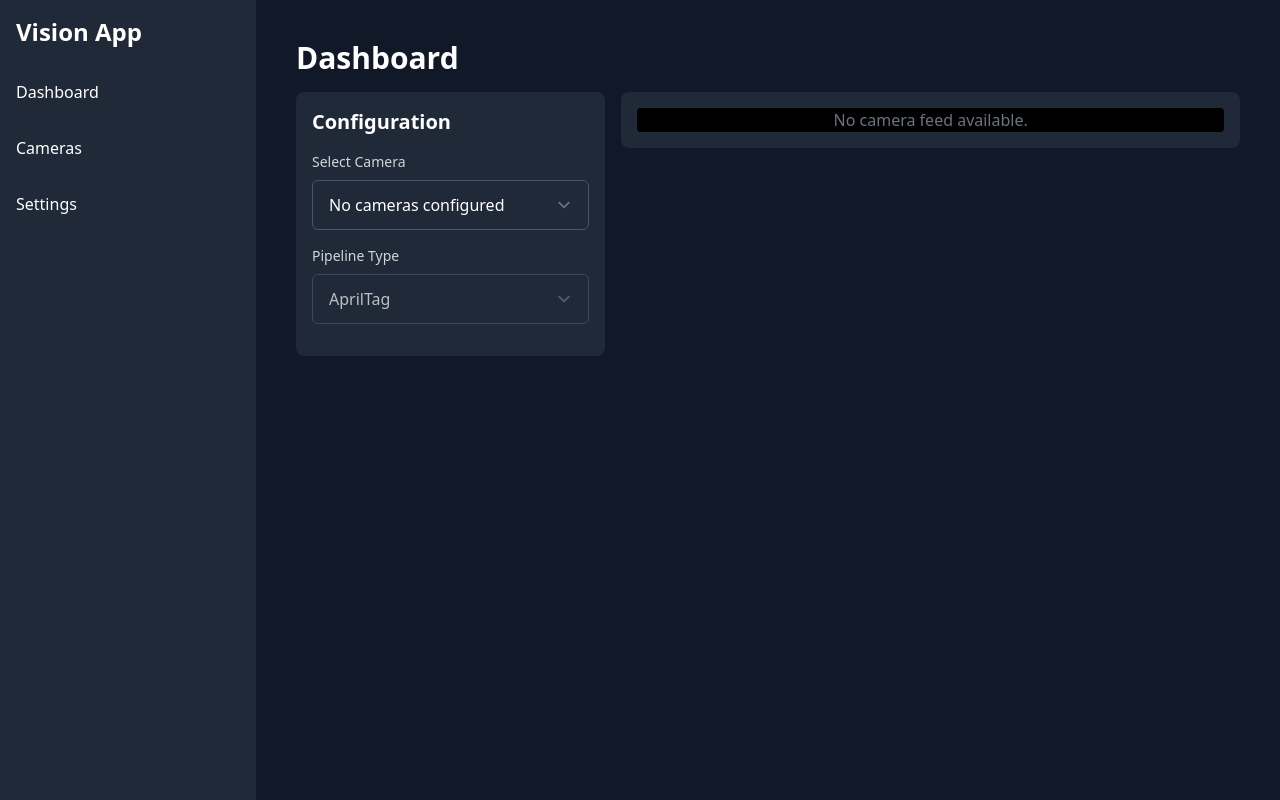
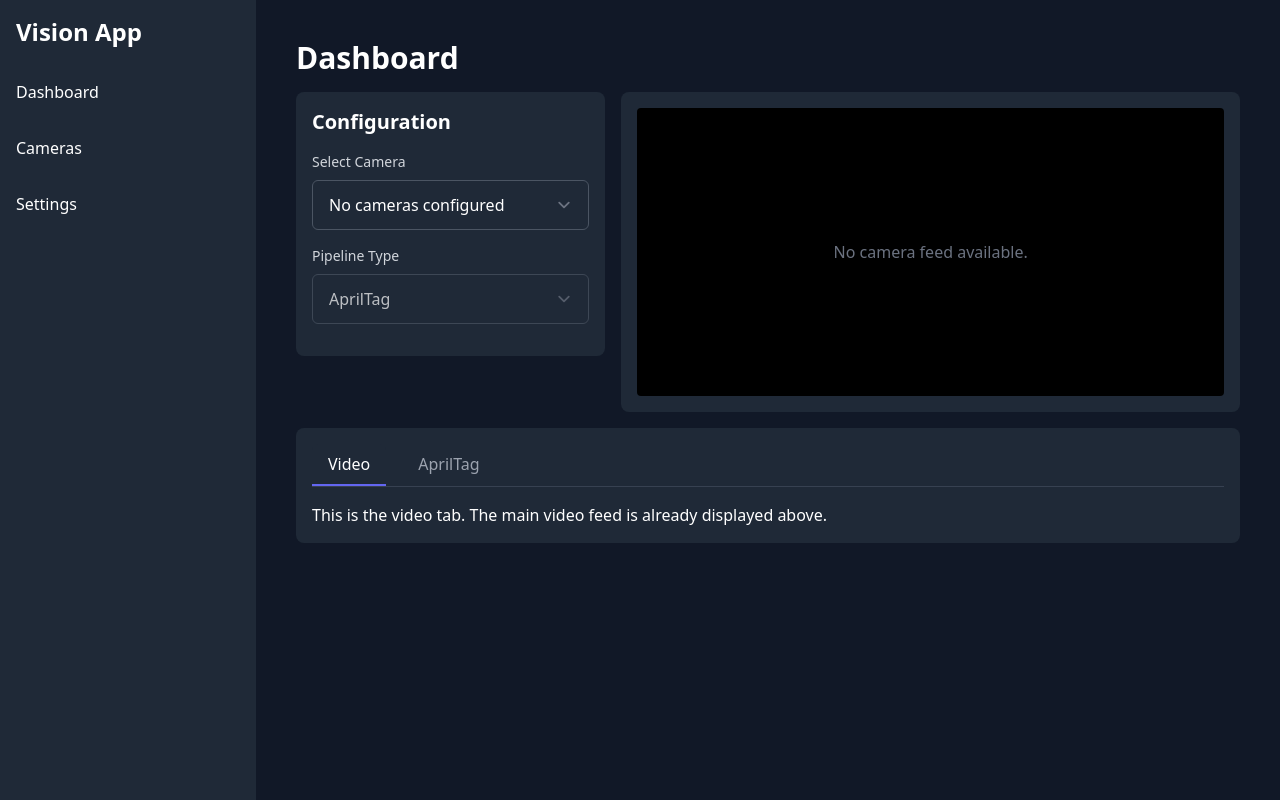
Before and after one commit to krystian-booker/ArcSight, a Flask app: template web/templates/index.html in a window 1280 px wide. Run offline with Flask 3, Linux system fonts and the light colour scheme; the template is opened without the code that fills it, so the values that code supplies are empty; parts of the project's set-up code (start-up, migrations or seed data) failed here and were passed over; some libraries are stand-ins or nearby versions.

Commit message:
Added pipeline forms

```diff
--- a/web/templates/index.html
+++ b/web/templates/index.html
@@ -1,6 +1,29 @@
 {% extends "layout.html" %}
 {% block title %}Dashboard{% endblock %}
+
 {% block content %}
+<style>
+    .tab-item {
+        padding: 0.5rem 1rem;
+        border-radius: 0.375rem 0.375rem 0 0;
+        color: #9ca3af; /* text-gray-400 */
+        font-weight: 500;
+        text-decoration: none;
+        transition: background-color 0.2s ease;
+    }
+    .tab-item:hover {
+        background-color: #374151; /* bg-gray-700 */
+    }
+    .tab-item.active-tab {
+        background-color: #1f2937; /* bg-gray-800 */
+        color: #ffffff; /* text-white */
+        border-bottom: 2px solid #6366f1; /* border-indigo-500 */
+    }
+    .tab-content.hidden {
+        display: none;
+    }
+</style>
+
 <h1 class="text-3xl font-bold mb-4">Dashboard</h1>
 
 <div class="flex flex-wrap md:flex-nowrap gap-4">
@@ -36,10 +59,10 @@
 
     <!-- Right side video feed -->
     <div class="w-full md:w-2/3">
-        <div class="bg-gray-800 rounded-lg p-4">
-            <div class="camera-feed-container bg-black flex items-center justify-center rounded">
+        <div class="bg-gray-800 rounded-lg p-4" style="height: 40vh;">
+            <div class="camera-feed-container bg-black flex items-center justify-center rounded h-full">
                 {% if cameras %}
-                    <img id="camera-feed" src="" alt="Camera Feed" class="w-full h-auto rounded">
+                    <img id="camera-feed" src="" alt="Camera Feed" class="w-full h-full object-contain rounded">
                 {% else %}
                     <p class="text-gray-500">No camera feed available.</p>
                 {% endif %}
@@ -47,6 +70,41 @@
         </div>
     </div>
 </div>
+
+<!-- Tabs Section -->
+<div class="w-full mt-4">
+    <div class="bg-gray-800 rounded-lg p-4">
+        <div class="border-b border-gray-700">
+            <nav id="tabs" class="flex space-x-4" aria-label="Tabs">
+                <a href="#" class="tab-item active-tab" data-tab="video">Video</a>
+                <a href="#" class="tab-item" data-tab="pipeline">AprilTag</a>
+            </nav>
+        </div>
+        <div class="mt-4">
+            <div id="tab-content-video" class="tab-content">
+                <!-- Video content will be handled by moving the existing feed here if needed -->
+                <p>This is the video tab. The main video feed is already displayed above.</p>
+            </div>
+            <div id="tab-content-pipeline" class="tab-content hidden">
+                <div id="pipeline-forms">
+                    <div id="form-AprilTag" class="pipeline-form">
+                        <h3 class="text-lg font-bold mb-4">AprilTag Configuration</h3>
+                        <p>Example control for AprilTag.</p>
+                    </div>
+                    <div id="form-Coloured Shape" class="pipeline-form hidden">
+                        <h3 class="text-lg font-bold mb-4">Coloured Shape Configuration</h3>
+                        <p>Example control for Coloured Shape.</p>
+                    </div>
+                    <div id="form-Object Detection (ML)" class="pipeline-form hidden">
+                        <h3 class="text-lg font-bold mb-4">Object Detection (ML) Configuration</h3>
+                        <p>Example control for Object Detection (ML).</p>
+                    </div>
+                </div>
+            </div>
+        </div>
+    </div>
+</div>
+
 
 <!-- Modal -->
 <div id="pipeline-warning-modal" class="fixed inset-0 bg-gray-900 bg-opacity-75 flex items-center justify-center z-50 hidden">
@@ -153,20 +211,66 @@ document.addEventListener('DOMContentLoaded', function() {
         });
     }
 
+    // Tabs
+    const tabs = document.querySelectorAll('.tab-item');
+    const tabContents = document.querySelectorAll('.tab-content');
+    const pipelineTab = document.querySelector('[data-tab="pipeline"]');
+    const pipelineForms = document.querySelectorAll('.pipeline-form');
+
+    function switchTab(tab) {
+        tabs.forEach(t => t.classList.remove('active-tab'));
+        tab.classList.add('active-tab');
+
+        const tabName = tab.dataset.tab;
+        tabContents.forEach(content => {
+            if (content.id === `tab-content-${tabName}`) {
+                content.classList.remove('hidden');
+            } else {
+                content.classList.add('hidden');
+            }
+        });
+    }
+
+    function updatePipelineTab(pipelineName) {
+        pipelineTab.textContent = pipelineName;
+        pipelineForms.forEach(form => {
+            if (form.id === `form-${pipelineName}`) {
+                form.classList.remove('hidden');
+            } else {
+                form.classList.add('hidden');
+            }
+        });
+    }
+
     // Initial setup
     const initialCameraId = cameraSelect.value;
     updateCameraFeed(initialCameraId);
     updatePipelineSelection(initialCameraId);
+    if (initialCameraId) {
+        updatePipelineTab(pipelineSelect.value);
+    }
+
 
     // Event Listeners
     cameraSelect.addEventListener('change', function() {
         updateCameraFeed(this.value);
         updatePipelineSelection(this.value);
+        updatePipelineTab(pipelineSelect.value);
     });
 
     pipelineSelect.addEventListener('change', handlePipelineChange);
     cancelBtn.addEventListener('click', cancelPipelineChange);
-    confirmBtn.addEventListener('click', confirmPipelineChange);
+    confirmBtn.addEventListener('click', function() {
+        confirmPipelineChange();
+        updatePipelineTab(selectedPipeline);
+    });
+
+    tabs.forEach(tab => {
+        tab.addEventListener('click', function(e) {
+            e.preventDefault();
+            switchTab(this);
+        });
+    });
 });
 </script>
 {% endif %}
```
